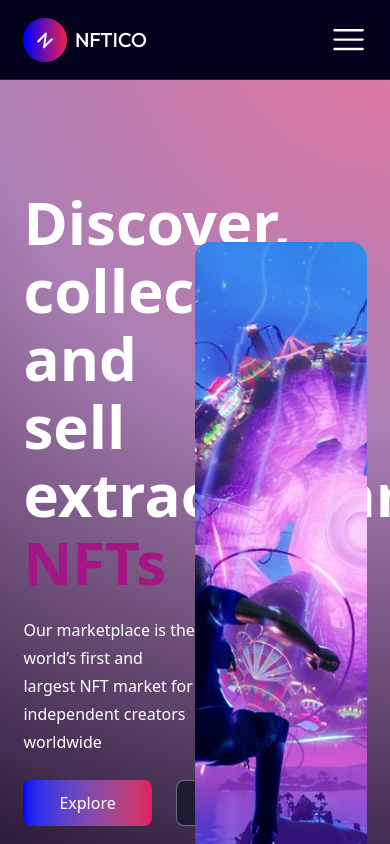
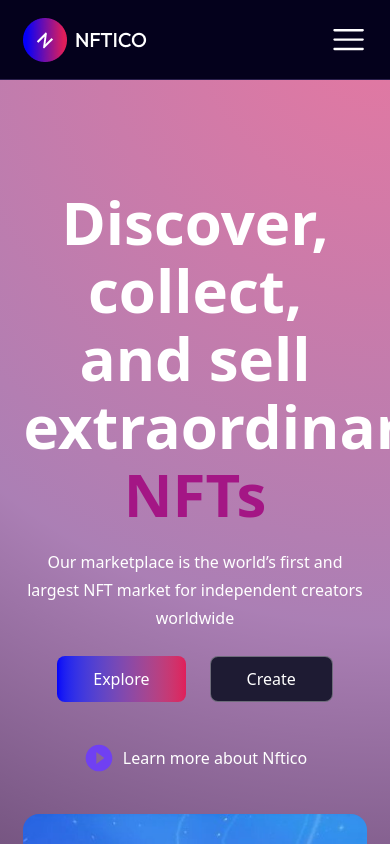
Before and after one commit to saman-tofighian/nft, a Next.js app: page / in a window 390 px wide. Shown: the top 844 px of the page. Built offline with nearby package versions, Linux system fonts and the light colour scheme.

Commit message:
responsive Motto

```diff
--- a/Components/Motto/Motto.jsx
+++ b/Components/Motto/Motto.jsx
@@ -4,17 +4,17 @@ import { MdPlayCircleFilled } from 'react-icons/md';
 export default function Motto() {
   return (
     <section className='mt-7 py-20 w-full'>
-      <div className='items-center grid grid-cols-12 px-[6%] w-full'>
-        <div className='col-span-6'>
+      <div className='items-center gap-y-10 lg:gap-y-0 grid grid-cols-12 px-[6%] w-full'>
+        <div className='col-span-12 lg:col-span-6 text-center lg:text-start'>
           <h1 className='font-bold text-white text-6xl leading-17'>
             Discover, collect, and sell extraordinary{' '}
             <span className='text-[#A41685]'>NFTs</span>
           </h1>
-          <p className='mt-5 xl:w-2/3 text-white leading-7'>
+          <p className='mt-5 lg:w-4/5 xl:w-2/3 text-white leading-7'>
             Our marketplace is the world’s first and largest NFT market for
             independent creators worldwide{' '}
           </p>
-          <div className='flex gap-x-6 mt-6 w-full'>
+          <div className='flex justify-center lg:justify-start gap-x-6 mt-6 w-full'>
             <button className='bg-gradient-to-r from-[#0500FA] to-[#E01E5A] px-9 py-2.5 rounded-[8px] text-white cursor-pointer'>
               Explore
             </button>
@@ -22,14 +22,14 @@ export default function Motto() {
               Create
             </button>
           </div>
-          <div className='flex mt-10 w-full'>
+          <div className='flex justify-center lg:justify-start mt-10 w-full'>
             <span className='flex justify-center items-center gap-x-2 text-white'>
               <MdPlayCircleFilled color='#7040F2' size='2rem' />
               Learn more about Nftico
             </span>
           </div>
         </div>
-        <figure className='flex justify-center col-span-6'>
+        <figure className='flex justify-center col-span-12 lg:col-span-6'>
           <Image
             className='rounded-2xl h-[618px] object-cover'
             src='/img/Motto.jpg'
```
